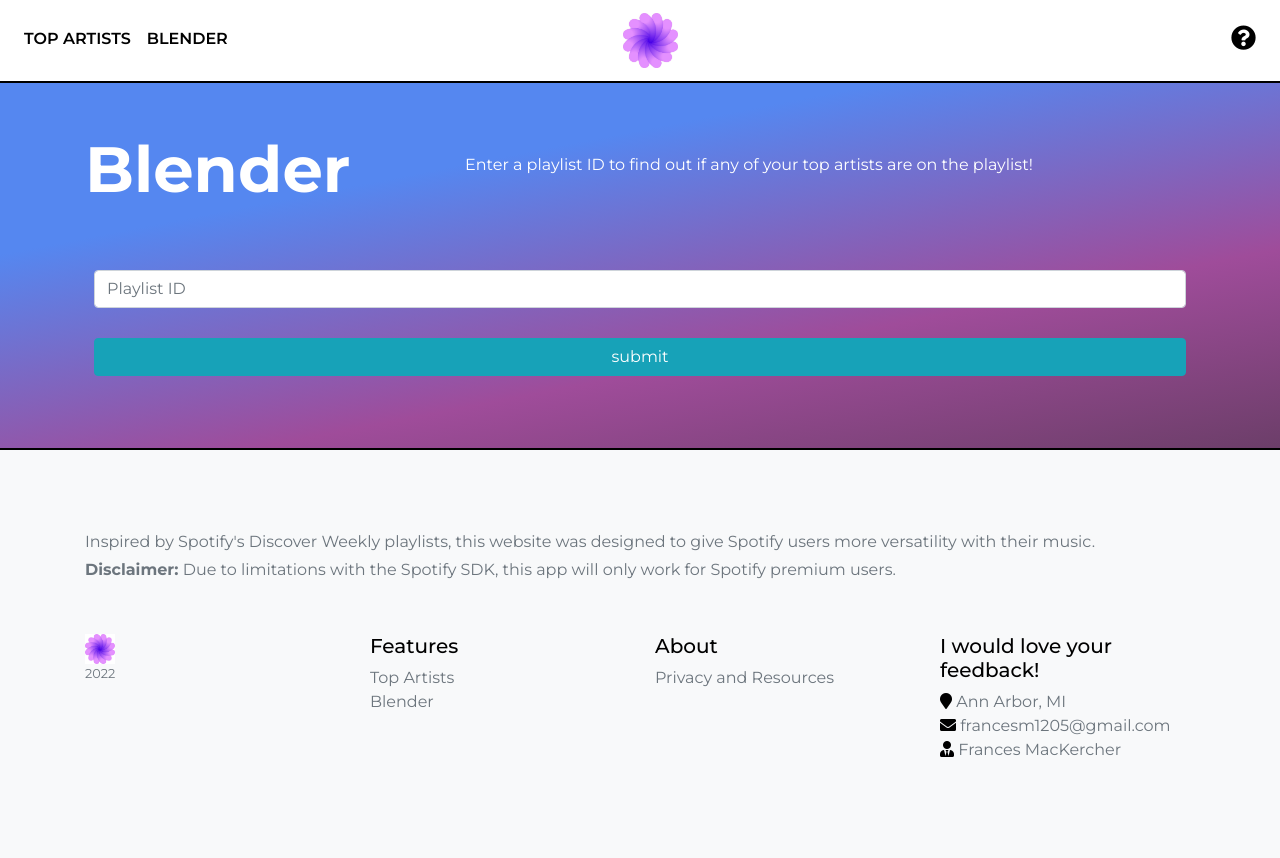
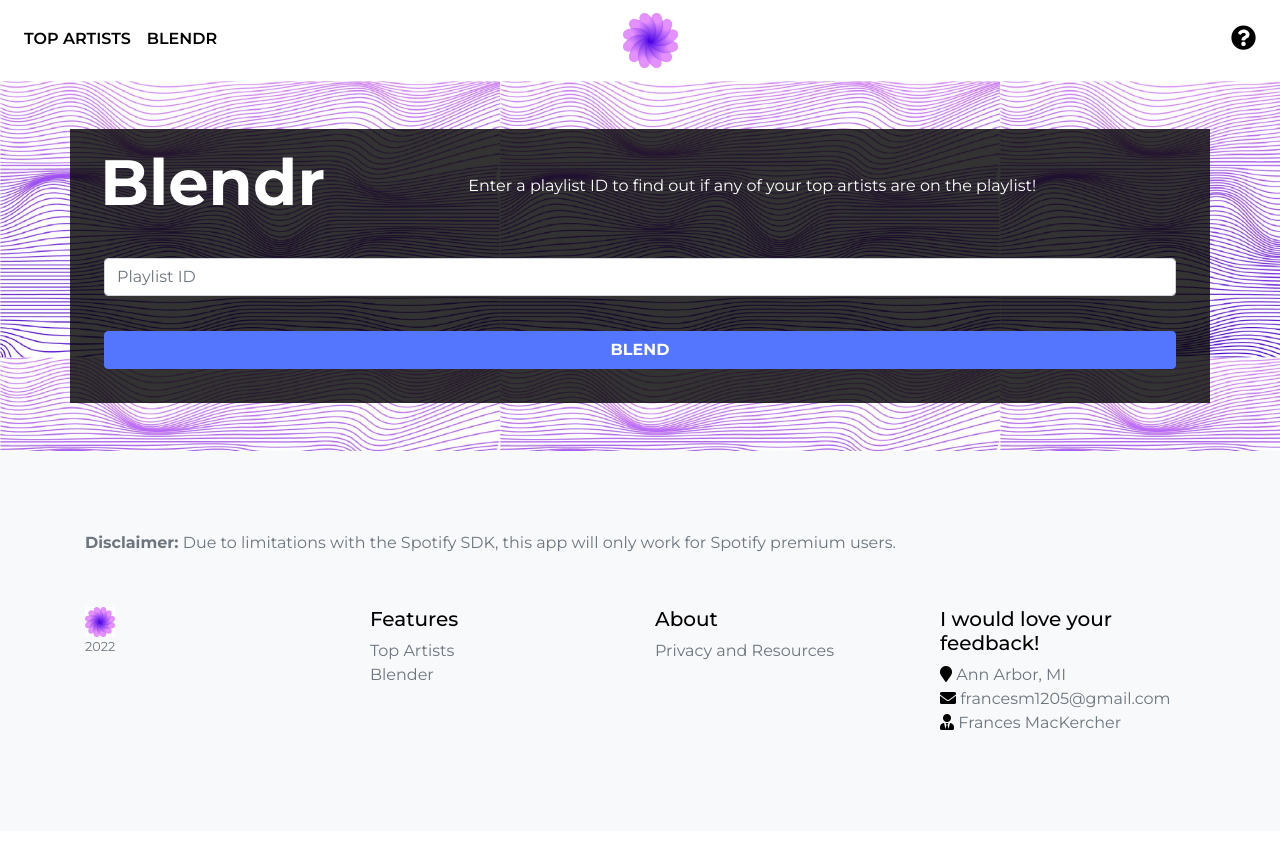
Before and after one commit to fmackercher/matchify, a Flask app: template templates/blender.html in a window 1280 px wide. After the commit the page ends 730 px from the top, so only its background shows below. Run offline with Flask 2, Linux system fonts and the light colour scheme; the template is opened without the code that fills it, so the values that code supplies are empty; parts of the project's set-up code (start-up, migrations or seed data) failed here and were passed over; some libraries are stand-ins or nearby versions.

Commit message:
Update css

```diff
--- a/main.py
+++ b/main.py
@@ -160,11 +160,11 @@ def get_playlist_tracks():
     return artists
 
 
-@app.route('/blender', methods=['POST', 'GET'])
+@app.route('/blendr', methods=['POST', 'GET'])
 def blender():
     if request.method == "GET":
         return render_template('blender.html')
-    if request.form['submit'] == 'submit':
+    if request.form['submit'] == 'BLEND':
         sp = spotipy.Spotify(auth=session['toke'])
         playlist_id = request.form['playlist_name']
         results = sp.playlist_items(playlist_id)
--- a/static/styles/main.css
+++ b/static/styles/main.css
@@ -5,7 +5,7 @@ body {
     margin: 0;
     padding: 0;
     display: block;
-    color: #000 !important;
+    color: #000;
     /*  background: linear-gradient(349deg, rgba(45, 45, 45, 1) 15%, rgba(119, 44, 115, 1) 55%, rgba(84, 118, 255, 1) 77%) fixed;
 */
     background: linear-gradient(349deg, rgba(45, 45, 45, 1) 15%, rgba(159, 76, 154, 1) 55%, rgba(85, 135, 240, 1) 77%);
@@ -56,9 +56,6 @@ i {
     top: 0;
     width: 100%;
     z-index: 1041;
-    border-bottom-style: solid;
-    border-width: 2px;
-    border-color: black;
     font-weight: 600;
 }
 
@@ -119,7 +116,7 @@ li.nav-item {
     padding: 6rem 1rem !important;
     margin-bottom: 0 !important;
     background-image: linear-gradient(rgba(84, 118, 255, 0.9),
-            rgba(119, 44, 115, 0.8)), url("header.jpg");
+            rgba(119, 44, 115, 0.8));
     background-size: cover;
     color: #fff !important;
     font-family: Montserrat, sans-serif;
@@ -190,12 +187,59 @@ li.nav-item {
     max-width: 45rem;
 }
 
+.row {
+    display: flex;
+    justify-content: space-evenly;
+}
+
 footer {
     padding-top: 2rem;
     padding-bottom: 2rem;
     color: #000 !important;
-    background-color: #f8f9fa !important;
-    border-top: 2px solid black;
+    background-color: #f8f9fa;
+}
+
+
+
+.container-grid {
+    background-image: url('background-grid.jpg');
+    background-size: 500px;
+    background-repeat: repeat;
+    padding-top: 40px;
+    padding-bottom: 20px;
+}
+
+.container-grid-2 {
+    background-image: url('background-grid.jpg');
+    background-size: 500px;
+    background-repeat: repeat;
+    padding-top: 40px;
+    padding-bottom: 20px;
+    background-color: white;
+}
+
+.container-grid-3 {
+    background-color: rgba(0, 0, 0, 0.8);
+    padding-top: 20px;
+}
+
+.form-row {
+    margin: -5px;
+    padding-bottom: 15px;
+}
+
+#form-row.btn {
+    background-color: rgb(84, 118, 255);
+    border-color: rgb(84, 118, 255);
+    font-weight: bold;
+}
+
+div.row.page-info.form-row {
+    padding-left: 15px;
+}
+
+.form-desc {
+    padding-top: 15px;
 }
 
 footer p {
@@ -436,8 +480,3 @@ footer p {
 }
 
 /************/
-
-#common {
-    display: flex;
-    justify-content: center;
-}
--- a/templates/base.html
+++ b/templates/base.html
@@ -5,13 +5,13 @@
     {% block head %}
     <meta charset="utf-8">
     <meta name="viewport" content="width=device-width, initial-scale=1, shrink-to-fit=no">
-    <meta name="author" content="Luca Ostertag-Hill">
+    <meta name="author" content="Frances MacKercher">
     <link rel="stylesheet" type="text/css" href="{{ url_for('static',filename='styles/main.css') }}">
     <link rel="stylesheet" href="https://stackpath.bootstrapcdn.com/bootstrap/4.4.1/css/bootstrap.min.css"
         integrity="sha384-Vkoo8x4CGsO3+Hhxv8T/Q5PaXtkKtu6ug5TOeNV6gBiFeWPGFN9MuhOf23Q9Ifjh" crossorigin="anonymous">
     <link rel="stylesheet" href="https://use.fontawesome.com/releases/v5.8.2/css/all.css"
         integrity="sha384-oS3vJWv+0UjzBfQzYUhtDYW+Pj2yciDJxpsK1OYPAYjqT085Qq/1cq5FLXAZQ7Ay" crossorigin="anonymous">
-    <link rel="shortcut icon" href="#" />
+    <link rel="shortcut icon" type="image/png" href="{{ url_for('static',filename='styles/favicon.ico') }}">
 
     <script src="https://ajax.googleapis.com/ajax/libs/jquery/3.5.1/jquery.min.js"></script>
     <script src="https://cdn.jsdelivr.net/npm/popper.js@1.16.0/dist/umd/popper.min.js"
@@ -22,7 +22,7 @@
         crossorigin="anonymous"></script>
 
 
-    <title>{% block title %}{% endblock %} - DiscoverDaily</title>
+    <title>{% block title %}{% endblock %} - Matchify</title>
 
     {% endblock %}
 </head>
@@ -44,8 +44,8 @@
                     </a>
                 </li>
                 <li class="nav-item">
-                    <a class="nav-link" href="/blender" aria-label="blender">
-                        <p>BLENDER</p>
+                    <a class="nav-link" href="/blendr" aria-label="blender">
+                        <p>BLENDR</p>
                     </a>
                 </li>
             </ul>
@@ -79,8 +79,6 @@
 
         <div class="row">
             <div class="col-12 col-md">
-                <p class="text-muted">Inspired by Spotify's Discover Weekly playlists, this website was designed to give
-                    Spotify users more versatility with their music.</p>
                 <p class="text-muted"><strong>Disclaimer:</strong> Due to limitations with the Spotify SDK, this app
                     will only work for Spotify premium users.</p>
             </div>
@@ -97,7 +95,7 @@
                 <h5>Features</h5>
                 <ul class="list-unstyled text-small">
                     <li><a class="text-muted" href="/artists">Top Artists</a></li>
-                    <li><a class="text-muted" href="/blender">Blender</a></li>
+                    <li><a class="text-muted" href="/blendr">Blender</a></li>
                 </ul>
             </div>
             <div class="col-6 col-md">
--- a/templates/blender.html
+++ b/templates/blender.html
@@ -17,26 +17,26 @@
 
 {% block content %}
 
-<div class="py-5">
-    <div class="container">
-        <div class="row page-info">
+<div class="py-5 container-grid-2">
+    <div class="container container-grid-3">
+        <div class="row page-info form-row">
             <div class="col-12 col-lg-4">
-                <h1>Blender</h1>
+                <h1>Blendr</h1>
             </div>
-            <div class="col-12 col-lg-8">
+            <div class="col-12 col-lg-8 form-desc">
                 <p>Enter a playlist ID to find out if any of your top artists are on the playlist!</p>
             </div>
         </div>
         <div class="row">
             <div class="col-12">
-                <form class="p-4" id="playlistForm" action="/blender" method="post">
-                    <div class="row">
+                <form class="p-4" id="playlistForm" action="/blendr" method="post">
+                    <div class="row form-row">
                         <input type="text" class="form-control input-lg" name="playlist_name" id="playlist_name"
                             aria-describedby="PlaylistName" placeholder="Playlist ID">
                     </div>
                     <div class="row page-info"></div>
-                    <div class="row">
-                        <input class="btn btn-info btn-block" type="submit" name='submit' value='submit'>
+                    <div class="row form-row" id="form-row">
+                        <input id='form-row' class="btn btn-info btn-block" type="submit" name='submit' value='BLEND'>
                     </div>
                 </form>
             </div>
--- a/templates/results.html
+++ b/templates/results.html
@@ -22,7 +22,7 @@
                 <p>Hi {{ name }}! Here are your most listened artists from the last month, 6 months, and all-time.</p>
             </div>
         </div>
-        <div class="container row" id="common">
+        <div class="container">
             <div class="col-12 col-lg-5">
                 <div class="form-content">
                     <ul class="form-list">
```
Also changed, not shown: templates/index.html (+4 -4 lines), github_cache.sqlite, static/styles/background-grid.jpg (added), static/styles/background-grid.png (added), static/styles/favicon.ico (added).
